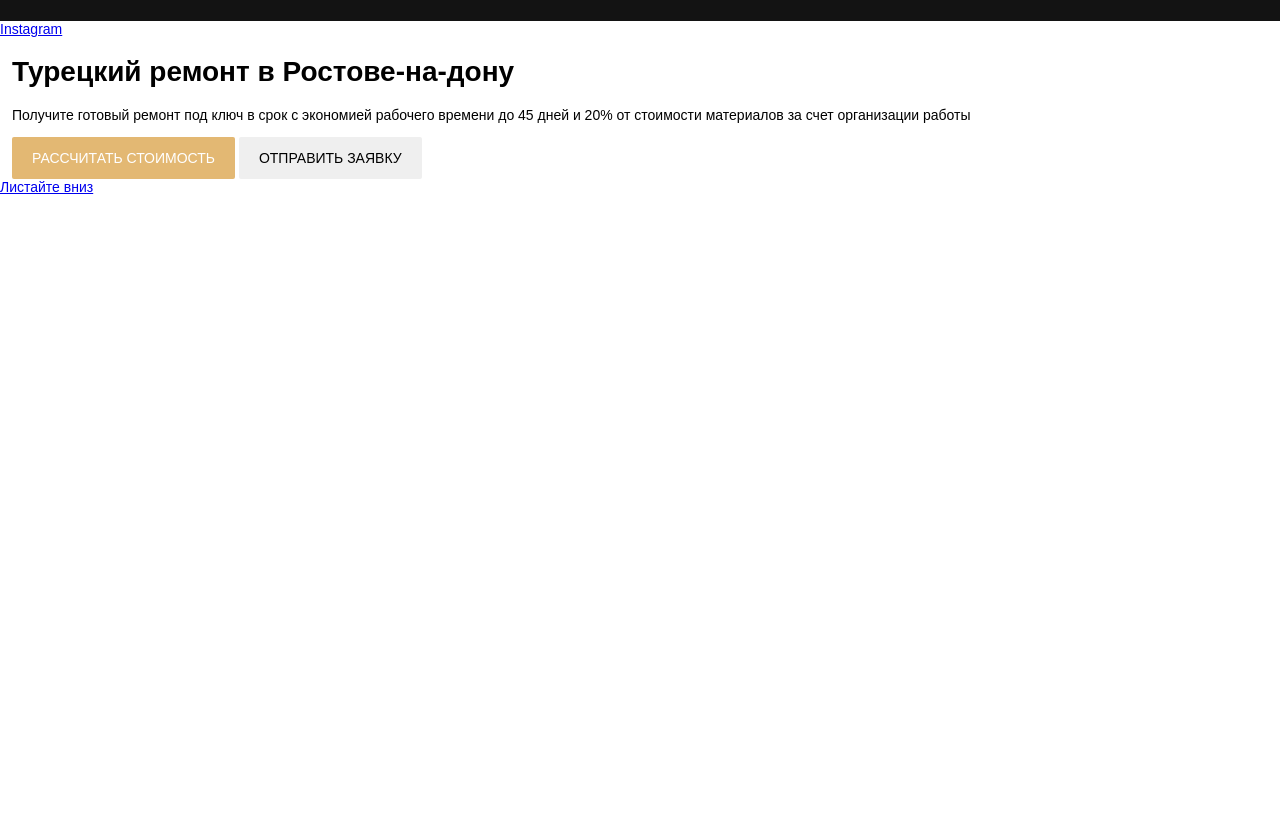
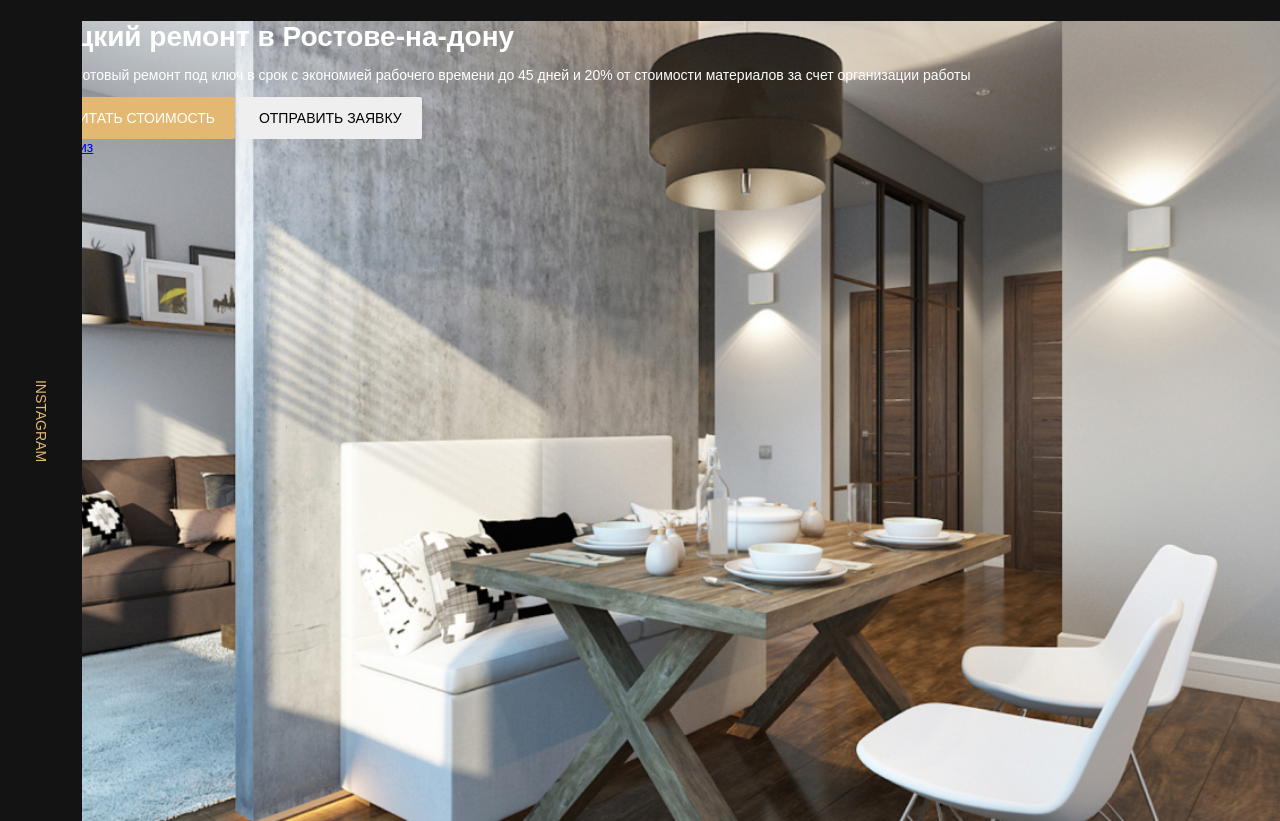
Before and after one commit to VeryBaguette/Coursee, a website: page index.html in a window 1280 px wide. Shown: the part 69-890 px from the top of the page. Before the commit the page ends 800 px from the top, so only its background shows below. Drawn offline with Linux system fonts and the light colour scheme; files whose address does not match are found by name.

Commit message:
added instagram button

```diff
--- a/index.html
+++ b/index.html
@@ -33,7 +33,9 @@
     </header>
     <main>
       <section class="hero">
-        <a href="#" class="instagram hero__instagram">Instagram</a>
+        <div class="instagram hero__instagram">
+          <a href="#" class="instagram__link">Instagram</a>
+        </div>
         <div class="hero__content">
           <div class="container">
             <h1 class="title hero-title">Турецкий ремонт в Ростове-на-дону</h1>
--- a/sass/style.sass
+++ b/sass/style.sass
@@ -4,6 +4,7 @@
 @import 'interface'
 @import 'grid'
 @import 'templates/header'
+@import 'templates/hero'
 body
     font-family: 'Futura Book', sans-serif
     font-size: 14px
--- /dev/null
+++ b/sass/templates/_hero.sass
@@ -0,0 +1,24 @@
+.hero
+    position: relative
+    background: $dark url("/img/hero-bg.jpg") no-repeat center / cover
+    height: 100vh
+    color: $light
+    &__instagram
+        position: absolute
+        max-width: 82px
+        height: 100%
+        left: 0
+        top: 0
+
+.instagram
+    display: flex
+    background-color: $dark
+    justify-content: center
+    align-items: center
+    &__link
+        text-transform: uppercase
+        text-decoration: none
+        color: $primary
+        transform: rotate(90deg)
+.title
+    margin: 0
```
Also changed, not shown: css/style.css, img/hero-bg.jpg (added), 1 other file.
